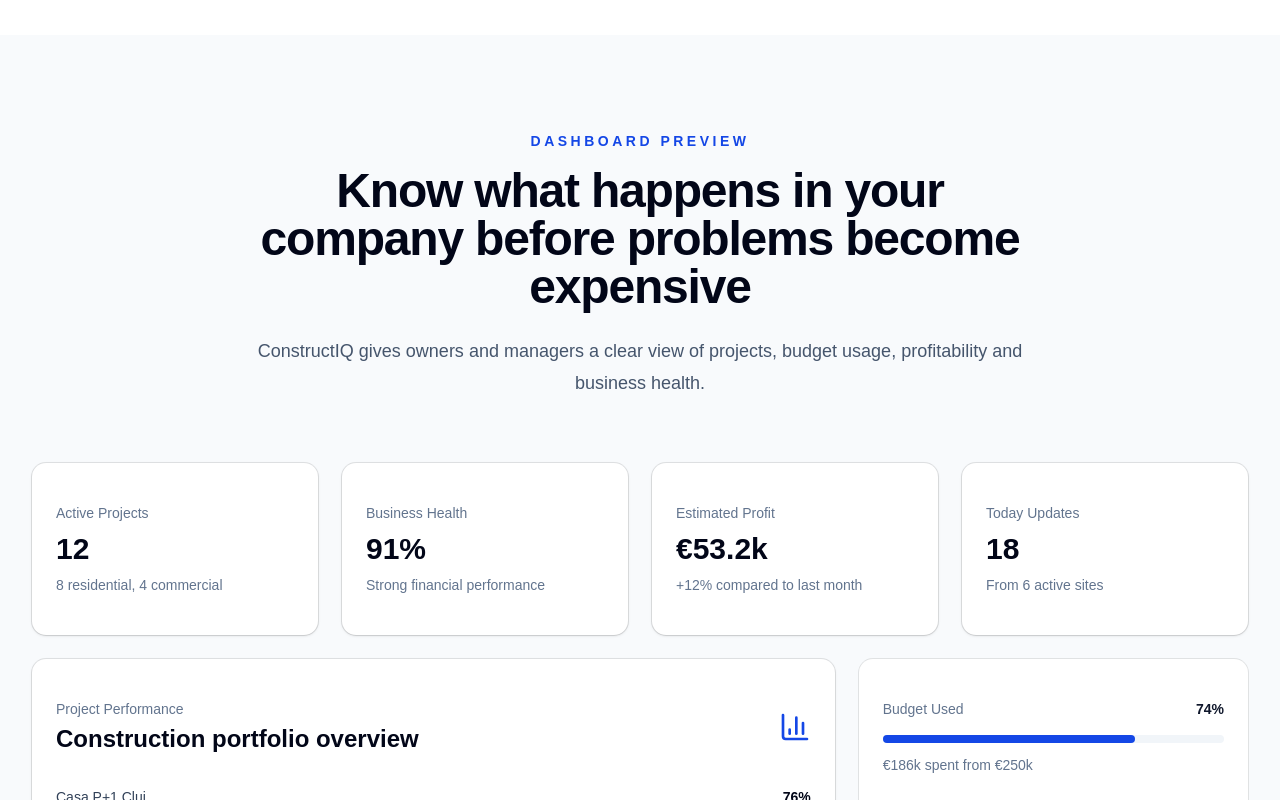
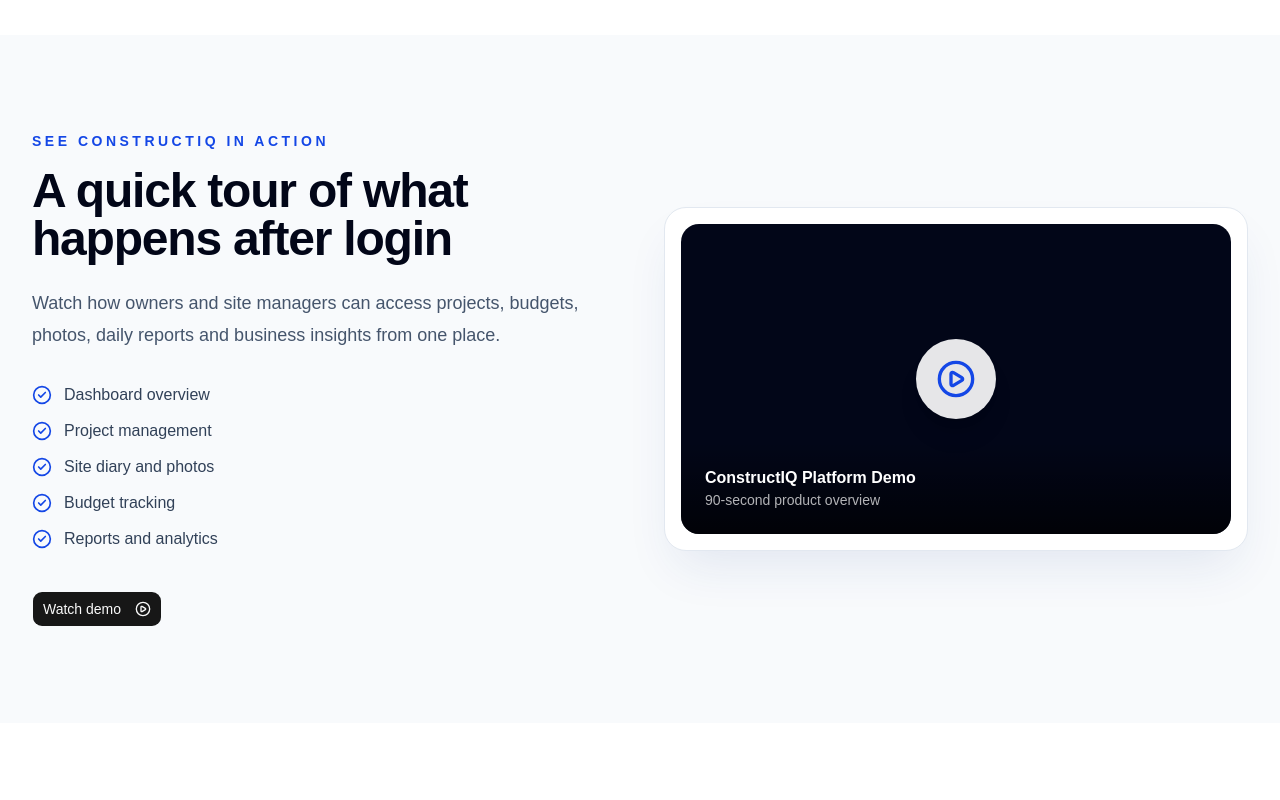
Before and after one commit to Manucu/ConstructIQ, a React (Vite) app in the folder frontend/: page / in a window 1280 px wide. Shown: the part 1920-2720 px from the top of the page. After the commit the page ends 2643 px from the top, so only its background shows below. Built offline with nearby package versions, Linux system fonts and the light colour scheme.

Commit message:
Add landing page video demo section

```diff
--- /dev/null
+++ b/frontend/src/features/landing/sections/VideoDemo.tsx
@@ -0,0 +1,68 @@
+import { CheckCircle2, PlayCircle } from "lucide-react";
+import { Button } from "@/components/ui/button";
+import { Container } from "@/components/common/Container";
+import { Section } from "@/components/common/Section";
+
+const demoItems = [
+  "Dashboard overview",
+  "Project management",
+  "Site diary and photos",
+  "Budget tracking",
+  "Reports and analytics",
+];
+
+export function VideoDemo() {
+  return (
+    <Section className="bg-slate-50">
+      <Container>
+        <div className="grid items-center gap-12 lg:grid-cols-2">
+          <div>
+            <p className="text-sm font-semibold uppercase tracking-[0.25em] text-blue-700">
+              See ConstructIQ in action
+            </p>
+
+            <h2 className="mt-4 text-4xl font-bold tracking-tight text-slate-950 sm:text-5xl">
+              A quick tour of what happens after login
+            </h2>
+
+            <p className="mt-6 text-lg leading-8 text-slate-600">
+              Watch how owners and site managers can access projects, budgets,
+              photos, daily reports and business insights from one place.
+            </p>
+
+            <div className="mt-8 space-y-3">
+              {demoItems.map((item) => (
+                <div key={item} className="flex items-center gap-3 text-slate-700">
+                  <CheckCircle2 className="h-5 w-5 text-blue-700" />
+                  <span>{item}</span>
+                </div>
+              ))}
+            </div>
+
+            <Button size="lg" className="mt-10">
+              Watch demo
+              <PlayCircle className="ml-2 h-5 w-5" />
+            </Button>
+          </div>
+
+          <div className="rounded-3xl border border-slate-200 bg-white p-4 shadow-2xl shadow-blue-900/10">
+            <div className="relative overflow-hidden rounded-2xl bg-slate-950">
+              <div className="aspect-video flex items-center justify-center">
+                <div className="flex h-20 w-20 items-center justify-center rounded-full bg-white/90 text-blue-700 shadow-xl">
+                  <PlayCircle className="h-10 w-10" />
+                </div>
+              </div>
+
+              <div className="absolute bottom-0 left-0 right-0 bg-gradient-to-t from-black/70 to-transparent p-6 text-white">
+                <p className="font-semibold">ConstructIQ Platform Demo</p>
+                <p className="text-sm text-white/70">
+                  90-second product overview
+                </p>
+              </div>
+            </div>
+          </div>
+        </div>
+      </Container>
+    </Section>
+  );
+}
--- a/frontend/src/pages/LandingPage.tsx
+++ b/frontend/src/pages/LandingPage.tsx
@@ -1,14 +1,17 @@
 import { PublicLayout } from "@/components/layout/PublicLayout";
+
 import { Hero } from "@/features/landing/sections/Hero";
 import { Features } from "@/features/landing/sections/Features";
-import { DashboardPreview } from "@/features/landing/sections/DashboardPreview";
+import { VideoDemo } from "@/features/landing/sections/VideoDemo";
+
+// import { DashboardPreview } from "@/features/landing/sections/DashboardPreview";
 
 export function LandingPage() {
   return (
     <PublicLayout>
       <Hero />
       <Features />
-      <DashboardPreview />
+      <VideoDemo />
     </PublicLayout>
   );
 }
```
